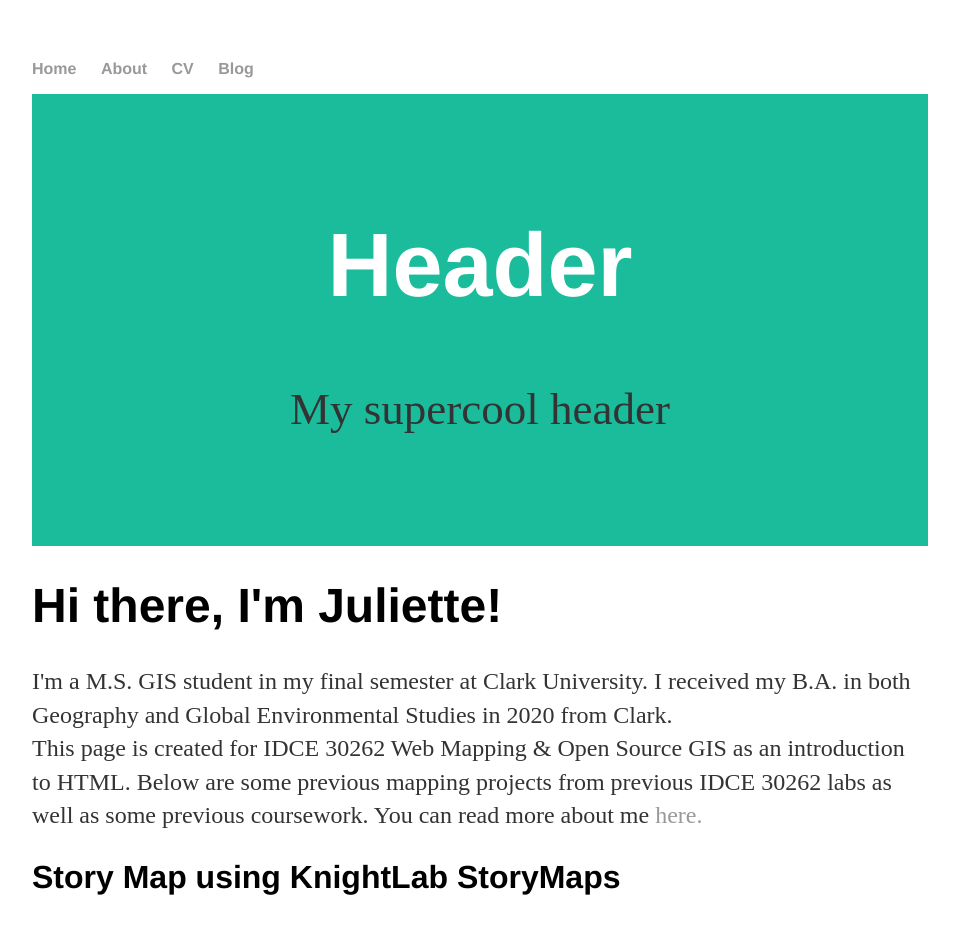
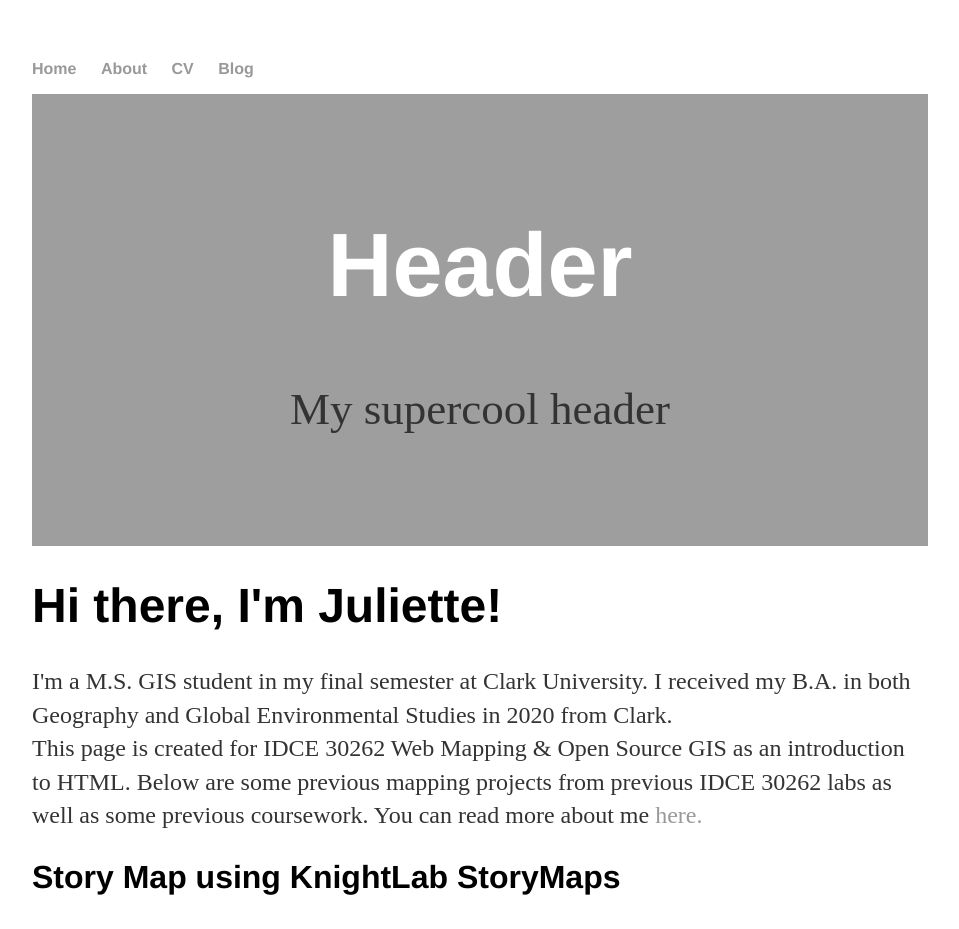
Before and after one commit to jugale/jugale.github.io, a Jekyll site: the page built from index.html, in a window 1280 px wide. Shown: the top 929 px of the page, without its empty margins (160-1119 px from the left). Built offline with Jekyll 4.4.1, drawn with Linux system fonts in a browser that asks for light colours; a script that is not in the unit is left out.

Commit message:
update css

```diff
--- a/css/main.css
+++ b/css/main.css
@@ -36,7 +36,7 @@ p {
 .header {
   padding: 60px;
   text-align: center;
-  background: #1abc9c;
+  background-image:url(https://jugale.github.io/files/Houston.png);
   color: white;
   font-size: 30px;
 }
```
